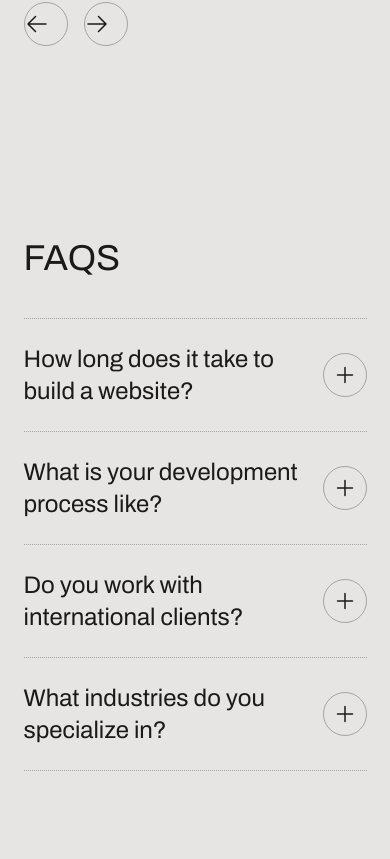
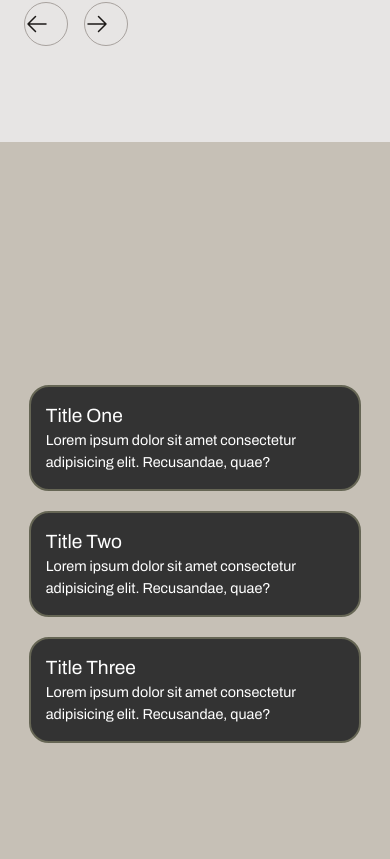
Before and after one commit to Sekwaticode/virtualboardroomsa, a Next.js app: page / in a window 390 px wide. Shown: the part 4365-5224 px from the top of the page. Built offline with nearby package versions, Linux system fonts and the light colour scheme.

Commit message:
spotlight cards

```diff
--- a/src/app/page.tsx
+++ b/src/app/page.tsx
@@ -4,6 +4,7 @@ import Intro from '@/sections/Intro';
 import Projects from "@/sections/Projects"
 import Testimonials from "@/sections/Testimonials"
 import FAQs from "@/sections/FAQs"
+import BoxGrid from "@/components/BoxGrid";
 
 
 export default function Home() {
@@ -14,6 +15,8 @@ export default function Home() {
    <Intro/>
    <Projects/>
    <Testimonials/>
+   <BoxGrid />
+
    <FAQs/>
    </>
   );
--- /dev/null
+++ b/src/components/BoxGrid.js
@@ -0,0 +1,50 @@
+'use client'
+
+import React, { useEffect } from "react";
+import styles from "./BoxGrid.module.css";
+
+const BoxGrid = () => {
+  const boxes = [
+    { title: "Title One", content: "Lorem ipsum dolor sit amet consectetur adipisicing elit. Recusandae, quae?" },
+    { title: "Title Two", content: "Lorem ipsum dolor sit amet consectetur adipisicing elit. Recusandae, quae?" },
+    { title: "Title Three", content: "Lorem ipsum dolor sit amet consectetur adipisicing elit. Recusandae, quae?" },
+  ];
+
+  useEffect(() => {
+    const handleMouseMove = (e) => {
+      document.querySelectorAll(".box").forEach((box) => {
+        let x = e.pageX - box.offsetLeft;
+        let y = e.pageY - box.offsetTop;
+
+        box.querySelector("span").style.left = x + "px";
+        box.querySelector("span").style.top = y + "px";
+      });
+    };
+
+    document.querySelectorAll(".box").forEach((box) => {
+      box.addEventListener("mousemove", handleMouseMove);
+    });
+
+    return () => {
+      document.querySelectorAll(".box").forEach((box) => {
+        box.removeEventListener("mousemove", handleMouseMove);
+      });
+    };
+  }, []);
+
+  return (
+    <div className={styles.container}>
+      {boxes.map((box, index) => (
+        <div key={index} className={`${styles.box} box`}>
+          <div className={styles.content}>
+            <h2>{box.title}</h2>
+            <p>{box.content}</p>
+          </div>
+          <span></span>
+        </div>
+      ))}
+    </div>
+  );
+};
+
+export default BoxGrid;
--- /dev/null
+++ b/src/components/BoxGrid.module.css
@@ -0,0 +1,74 @@
+@import url('https://fonts.googleapis.com/css?family=Poppins:200,300,400,500,600,700');
+
+.container {
+    display: flex;
+    flex-wrap: wrap;
+    justify-content: center;
+    gap: 50px;
+    padding: 20px;
+    min-height: 100vh;
+    background: #C6C0B6;
+}
+
+.box {
+    position: relative;
+    width: 300px;
+    min-height: 400px;
+    border: 2px solid #665;
+    border-radius: 20px;
+    display: flex;
+    justify-content: center;
+    align-items: center;
+    padding: 30px;
+    color: #fff;
+    overflow: hidden;
+    background: #333;
+    cursor: pointer;
+}
+
+.box span {
+    position: absolute;
+    display: block;
+    width: 0;
+    height: 0;
+    border-radius: 50%;
+    background: #fff;
+    transition: 0.3s;
+    transform: translate(-50%, -50%);
+    mix-blend-mode: difference;
+}
+
+.box:hover span {
+    width: 300px;
+    height: 300px;
+}
+
+/* Responsive Styles */
+@media (max-width: 900px) {
+    .container {
+        flex-direction: column;
+        align-items: center;
+        gap: 20px;
+    }
+
+    .box {
+        width: 90%;
+        min-height: auto;
+        padding: 20px;
+    }
+}
+
+@media (max-width: 500px) {
+    .box {
+        width: 95%;
+        padding: 15px;
+    }
+
+    .box h2 {
+        font-size: 1.2rem;
+    }
+
+    .box p {
+        font-size: 0.9rem;
+    }
+}
```
Also changed, not shown: src/app/globals.css (line endings or trailing spaces).
